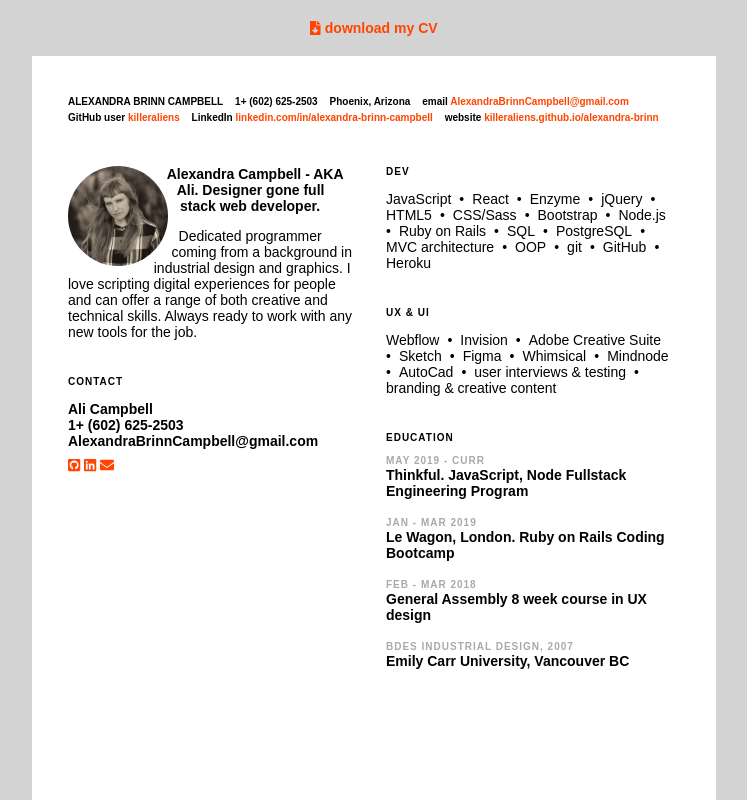
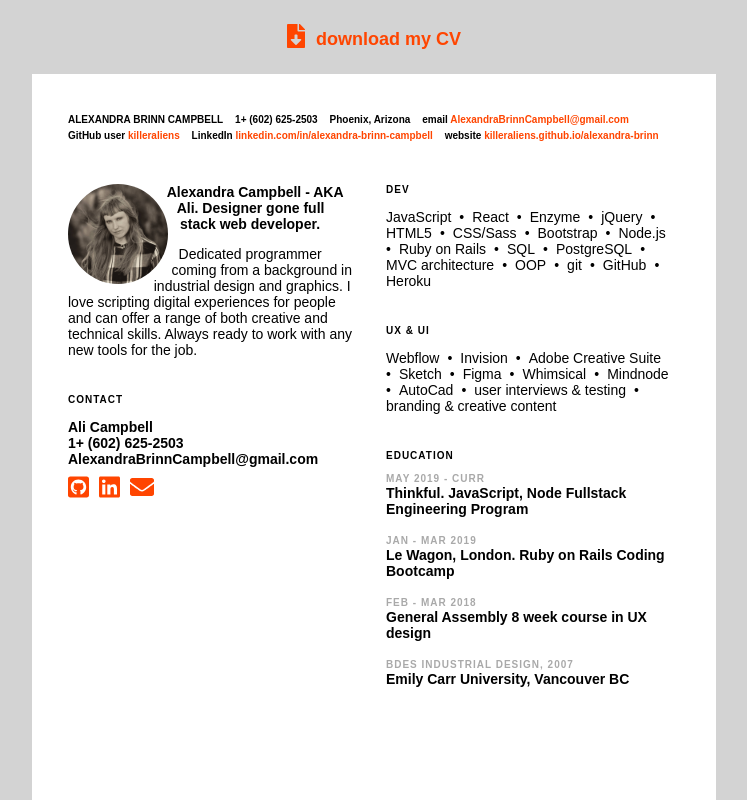
Before and after one commit to killeraliens/abc-cv, a React (Create React App) app: page / in a window 1280 px wide. Shown: the top 800 px of the page, without its empty margins (266-1013 px from the left). Built offline with nearby package versions, Linux system fonts and the light colour scheme.

Commit message:
css change/pdf demo

```diff
--- a/src/App.css
+++ b/src/App.css
@@ -3,7 +3,7 @@
 html, body, #root, .App {
   width: 100%;
   height: 100%;
-  background-color: lightgray;
+  background-color: lightgrey;
   top: 0;
   bottom: 0;
   left: 0;
@@ -24,10 +24,14 @@ html, body, #root, .App {
 
 .download-header {
   text-align: center;
-  margin: 20px;
+  margin: 24px;
+  font-size: 18px;
 }
 
-
+.contact-ul a svg, .download-header svg {
+  font-size: 24px;
+  margin-right: 6px;
+}
 
 /* Grid */
 
@@ -147,17 +151,6 @@ ul {
   margin-top: 0;
 }
 
-/*.contact-li {
-  font-weight: bold;
-  font-size: 10px;
-}*/
-.contact-ul a i {
-  font-size: 18px;
-}
-
-.contact-ul li {
-  /*line-height: 22px;*/
-}
 
 .inline-circle-img {
   width: 100px;
--- a/src/App.js
+++ b/src/App.js
@@ -26,7 +26,6 @@ function App() {
       <div className="cv-pdf">
         <main className="grid-template">
           <div className="contact">
-            {/*<Contact items={store.contactArr} imgObj={store.profileImg} img={profileImg}/>*/}
              <Contact contactObj={store.contact} />
           </div>
           <div className="col-one">
@@ -38,7 +37,7 @@ function App() {
               <SectionText text={store.about} />
             </section>
 
-         <section>
+            <section>
               <SectionTitle title="Contact"/>
               <ul className="contact-ul">
                 <li><b>Ali Campbell</b></li>
```
Also changed, not shown: 1 other file (tests, documents, lock files or other folders).
